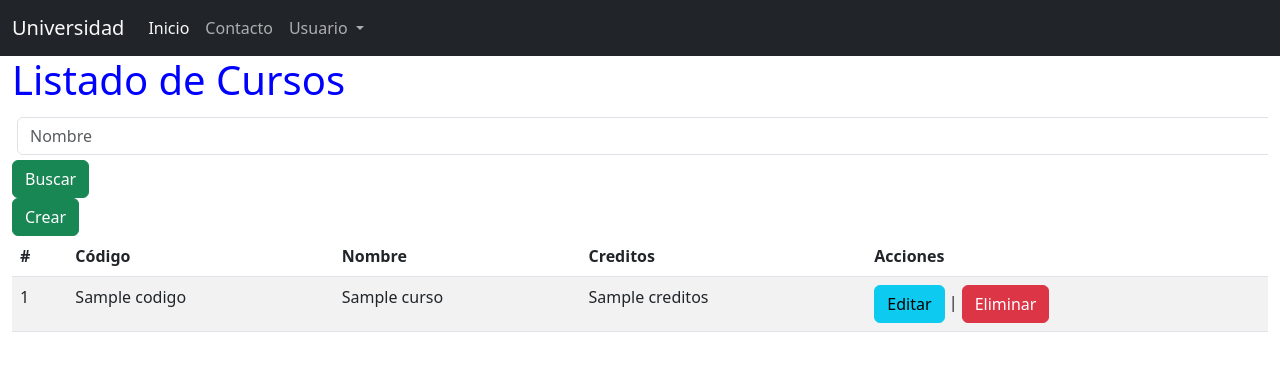
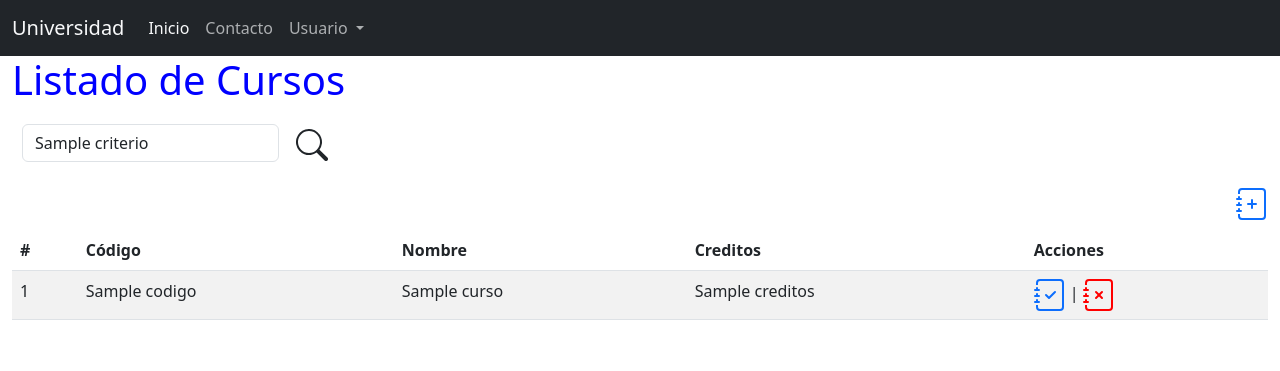
Before and after one commit to miguel-jaeger/gestion-curso, a Django app: template universidad/Aplicaciones/Academico/templates/gestionCurso.html in a window 1280 px wide. Shown: the top 371 px of the page. Run offline with Django 4.2, Linux system fonts and the light colour scheme; the template is opened without the code that fills it: most values are stand-ins (such as "Sample title", 1, 10 or a date in 2020); some libraries are stand-ins or nearby versions.

Commit message:
[CHANGE] add icons to butoms

```diff
--- a/universidad/Aplicaciones/Academico/templates/gestionCurso.html
+++ b/universidad/Aplicaciones/Academico/templates/gestionCurso.html
@@ -8,15 +8,20 @@
         <div class="table-responsive">
             <form action="buscar" method="post">
                 {% csrf_token %}
-                <div class="form-group">
-                    <input type="text" id="buscar" name="buscar" class="form-control" placeholder="Nombre" >
+                <div class="buscador col-md-6">
+                    <input type="text" id="buscar" name="buscar"  placeholder="Nombre" value="{{criterio}}">
+                    <button type="submit" class="btn btn-default" ><svg xmlns="http://www.w3.org/2000/svg" width="16" height="16" fill="currentColor" class="bi bi-search" viewBox="0 0 16 16">
+                        <path d="M11.742 10.344a6.5 6.5 0 1 0-1.397 1.398h-.001c.03.04.062.078.098.115l3.85 3.85a1 1 0 0 0 1.415-1.414l-3.85-3.85a1.007 1.007 0 0 0-.115-.1zM12 6.5a5.5 5.5 0 1 1-11 0 5.5 5.5 0 0 1 11 0z"/>
+                      </svg></button>
                 </div>
-                <div class="form-group">
-                    <button type="submit" class="btn btn-success btn-block text-white" >Buscar</button>
-                </div>
+
             </form>
-            <div class="form-group">
-                <a href="registrar" class="btn btn-success btn-block text-white" >Crear </a>
+            <div class="form-group addCurso">
+                <a href="registrar" title="Adicionar curso"><svg xmlns="http://www.w3.org/2000/svg" width="16" height="16" fill="currentColor" class="bi bi-journal-plus" viewBox="0 0 16 16">
+                    <path fill-rule="evenodd" d="M8 5.5a.5.5 0 0 1 .5.5v1.5H10a.5.5 0 0 1 0 1H8.5V10a.5.5 0 0 1-1 0V8.5H6a.5.5 0 0 1 0-1h1.5V6a.5.5 0 0 1 .5-.5z"/>
+                    <path d="M3 0h10a2 2 0 0 1 2 2v12a2 2 0 0 1-2 2H3a2 2 0 0 1-2-2v-1h1v1a1 1 0 0 0 1 1h10a1 1 0 0 0 1-1V2a1 1 0 0 0-1-1H3a1 1 0 0 0-1 1v1H1V2a2 2 0 0 1 2-2z"/>
+                    <path d="M1 5v-.5a.5.5 0 0 1 1 0V5h.5a.5.5 0 0 1 0 1h-2a.5.5 0 0 1 0-1H1zm0 3v-.5a.5.5 0 0 1 1 0V8h.5a.5.5 0 0 1 0 1h-2a.5.5 0 0 1 0-1H1zm0 3v-.5a.5.5 0 0 1 1 0v.5h.5a.5.5 0 0 1 0 1h-2a.5.5 0 0 1 0-1H1z"/>
+                  </svg> </a>
             </div>
             <table class="table table-striped">
                 <thead>
@@ -35,7 +40,15 @@
                             <td>{{c.codigo}}</td>
                             <td>{{c.nombre}}</td>
                             <td>{{c.creditos}}</td>
-                            <td><a href="editarCurso/{{c.codigo}}" class="btn btn-info">Editar</a> | <a href="eliminarCurso/{{c.codigo}}" class="btn btn-danger btnEliminacion">Eliminar</a></td>
+                            <td><a href="editarCurso/{{c.codigo}}" title="Editar curso"><svg xmlns="http://www.w3.org/2000/svg" width="16" height="16" fill="currentColor" class="bi bi-journal-check" viewBox="0 0 16 16">
+                                <path fill-rule="evenodd" d="M10.854 6.146a.5.5 0 0 1 0 .708l-3 3a.5.5 0 0 1-.708 0l-1.5-1.5a.5.5 0 1 1 .708-.708L7.5 8.793l2.646-2.647a.5.5 0 0 1 .708 0z"/>
+                                <path d="M3 0h10a2 2 0 0 1 2 2v12a2 2 0 0 1-2 2H3a2 2 0 0 1-2-2v-1h1v1a1 1 0 0 0 1 1h10a1 1 0 0 0 1-1V2a1 1 0 0 0-1-1H3a1 1 0 0 0-1 1v1H1V2a2 2 0 0 1 2-2z"/>
+                                <path d="M1 5v-.5a.5.5 0 0 1 1 0V5h.5a.5.5 0 0 1 0 1h-2a.5.5 0 0 1 0-1H1zm0 3v-.5a.5.5 0 0 1 1 0V8h.5a.5.5 0 0 1 0 1h-2a.5.5 0 0 1 0-1H1zm0 3v-.5a.5.5 0 0 1 1 0v.5h.5a.5.5 0 0 1 0 1h-2a.5.5 0 0 1 0-1H1z"/>
+                              </svg></a> | <a href="eliminarCurso/{{c.codigo}}" title="Eliminar curso" class=" red btn-danger btnEliminacion"><svg xmlns="http://www.w3.org/2000/svg" width="16" height="16" fill="currentColor" class="bi bi-journal-x" viewBox="0 0 16 16">
+                                <path fill-rule="evenodd" d="M6.146 6.146a.5.5 0 0 1 .708 0L8 7.293l1.146-1.147a.5.5 0 1 1 .708.708L8.707 8l1.147 1.146a.5.5 0 0 1-.708.708L8 8.707 6.854 9.854a.5.5 0 0 1-.708-.708L7.293 8 6.146 6.854a.5.5 0 0 1 0-.708z"/>
+                                <path d="M3 0h10a2 2 0 0 1 2 2v12a2 2 0 0 1-2 2H3a2 2 0 0 1-2-2v-1h1v1a1 1 0 0 0 1 1h10a1 1 0 0 0 1-1V2a1 1 0 0 0-1-1H3a1 1 0 0 0-1 1v1H1V2a2 2 0 0 1 2-2z"/>
+                                <path d="M1 5v-.5a.5.5 0 0 1 1 0V5h.5a.5.5 0 0 1 0 1h-2a.5.5 0 0 1 0-1H1zm0 3v-.5a.5.5 0 0 1 1 0V8h.5a.5.5 0 0 1 0 1h-2a.5.5 0 0 1 0-1H1zm0 3v-.5a.5.5 0 0 1 1 0v.5h.5a.5.5 0 0 1 0 1h-2a.5.5 0 0 1 0-1H1z"/>
+                              </svg></a></td>
                         </tr>
                     {% endfor %}
                 </tbody>
```
